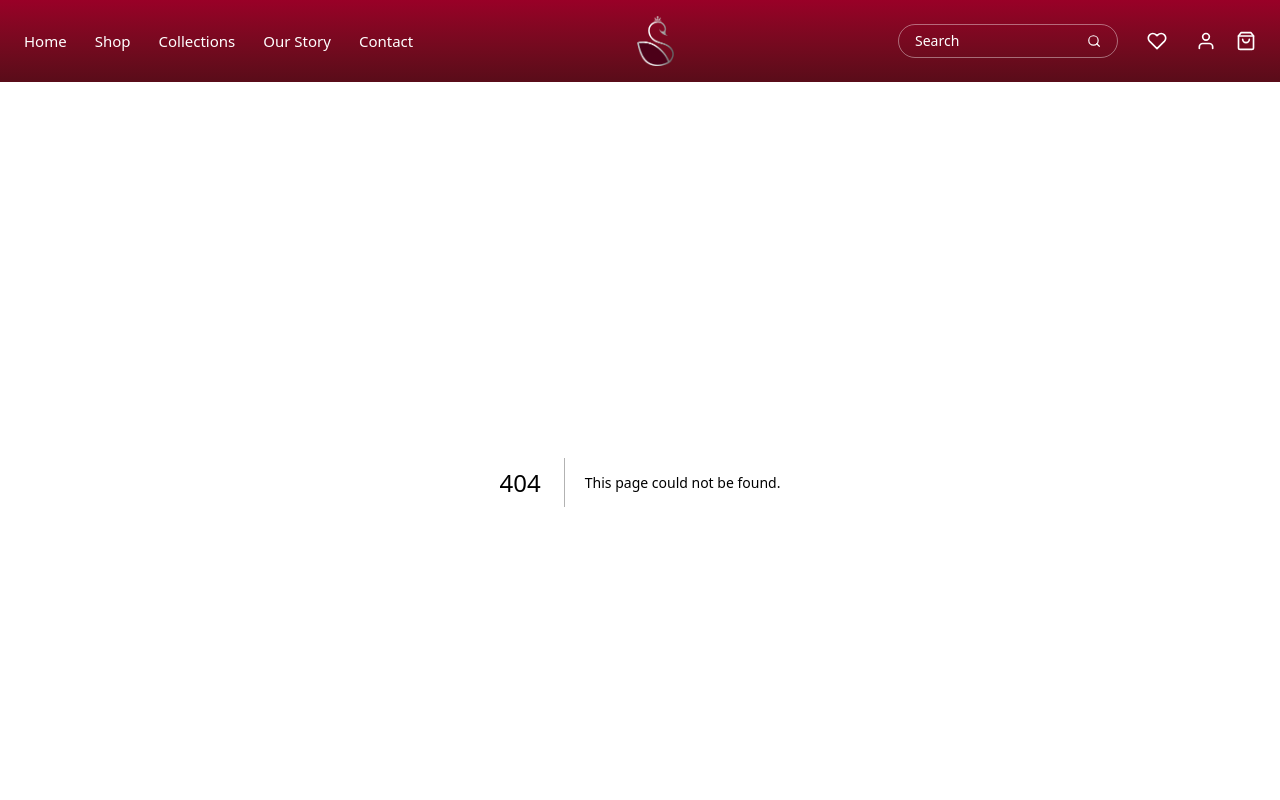
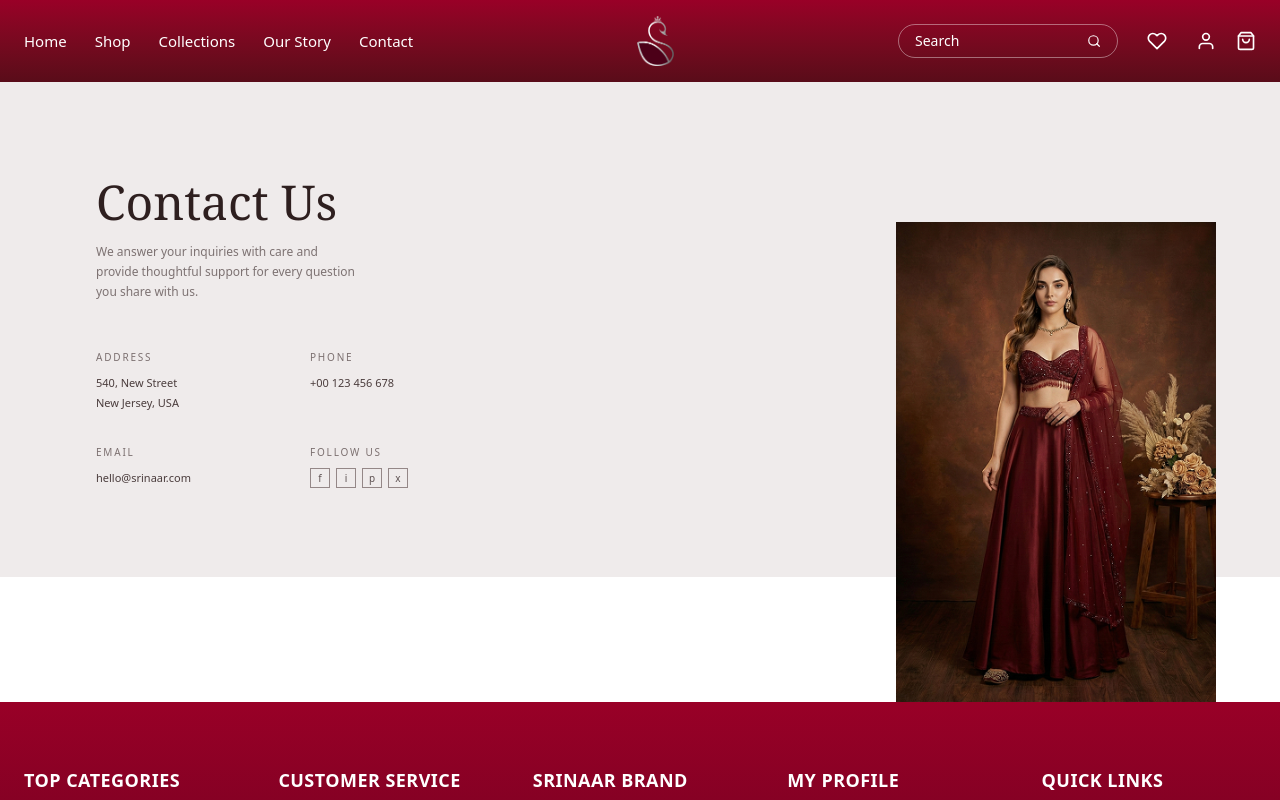
Before and after one commit to ankit4a4/Srinaar, a Next.js app: page /contact in a window 1280 px wide. Before the commit this address had no page. Shown: the top 800 px of the page. Built offline with nearby package versions, Linux system fonts and the light colour scheme.

Commit message:
letest code push

```diff
--- /dev/null
+++ b/app/contact/page.jsx
@@ -0,0 +1,12 @@
+import React from 'react'
+import ContactHero from '../../components/contact/ContectHero'
+
+const page = () => {
+  return (
+    <div>
+      <ContactHero />
+    </div>
+  )
+}
+
+export default page
--- /dev/null
+++ b/components/contact/ContectHero.jsx
@@ -0,0 +1,91 @@
+"use client";
+
+import Image from "next/image";
+import vaseImg from "../../assets/home/collection.png"; // apni vase image yaha lagani hai
+
+export default function ContactHero() {
+  return (
+    <section className="relative w-full bg-[#efebeb] overflow-hidden">
+      <div className="relative max-w-7xl mx-auto min-h-[540px] sm:min-h-[580px] lg:min-h-[620px] px-6 sm:px-10 lg:px-16">
+        {/* Left Content */}
+        <div className="pt-16 sm:pt-20 lg:pt-24 pl-0 sm:pl-4 lg:pl-8 max-w-[420px] relative z-20">
+          <h1 className="text-[34px] sm:text-[42px] lg:text-[48px] leading-none font-serif text-[#2e1f1f] mb-4">
+            Contact Us
+          </h1>
+
+          <p className="text-[11px] sm:text-xs leading-5 text-[#7d7272] max-w-[260px] mb-12">
+            We answer your inquiries with care and provide thoughtful support
+            for every question you share with us.
+          </p>
+
+          <div className="grid grid-cols-2 gap-x-10 gap-y-8 text-[#2e1f1f]">
+            <div>
+              <h3 className="text-[10px] uppercase tracking-[0.18em] text-[#7c7070] mb-2">
+                Address
+              </h3>
+              <p className="text-[11px] leading-5 text-[#4a3c3c]">
+                540, New Street
+                <br />
+                New Jersey, USA
+              </p>
+            </div>
+
+            <div>
+              <h3 className="text-[10px] uppercase tracking-[0.18em] text-[#7c7070] mb-2">
+                Phone
+              </h3>
+              <p className="text-[11px] leading-5 text-[#4a3c3c]">
+                +00 123 456 678
+              </p>
+            </div>
+
+            <div>
+              <h3 className="text-[10px] uppercase tracking-[0.18em] text-[#7c7070] mb-2">
+                Email
+              </h3>
+              <p className="text-[11px] leading-5 text-[#4a3c3c] break-all">
+                hello@srinaar.com
+              </p>
+            </div>
+
+            <div>
+              <h3 className="text-[10px] uppercase tracking-[0.18em] text-[#7c7070] mb-2">
+                Follow us
+              </h3>
+
+              <div className="flex items-center gap-1.5">
+                <span className="w-5 h-5 border border-[#948787] text-[10px] text-[#5e5252] flex items-center justify-center">
+                  f
+                </span>
+                <span className="w-5 h-5 border border-[#948787] text-[10px] text-[#5e5252] flex items-center justify-center">
+                  i
+                </span>
+                <span className="w-5 h-5 border border-[#948787] text-[10px] text-[#5e5252] flex items-center justify-center">
+                  p
+                </span>
+                <span className="w-5 h-5 border border-[#948787] text-[10px] text-[#5e5252] flex items-center justify-center">
+                  x
+                </span>
+              </div>
+            </div>
+          </div>
+        </div>
+
+        {/* Bottom white surface */}
+        <div className="absolute left-0 bottom-0 w-full h-[110px] sm:h-[125px] bg-white z-0" />
+
+        {/* Decorative image bottom absolute */}
+        <div className="absolute bottom-0 right-6 sm:right-10 lg:right-16 z-10">
+          <Image
+            src={vaseImg}
+            alt="Decorative vase"
+            width={340}
+            height={320}
+            priority
+            className="w-[180px] sm:w-[240px] lg:w-[320px] h-auto object-contain"
+          />
+        </div>
+      </div>
+    </section>
+  );
+}
--- a/components/shop/ShopProducts.jsx
+++ b/components/shop/ShopProducts.jsx
@@ -1,7 +1,7 @@
 "use client";
 
 import { useMemo, useState } from "react";
-import { FiChevronDown, FiX } from "react-icons/fi";
+import { FiChevronDown, FiHeart, FiX } from "react-icons/fi";
 import Image from "next/image";
 import Link from "next/link";
 
@@ -323,8 +323,7 @@ export default function ShopProducts() {
                       type="button"
                       onClick={() => toggleArrayValue("colors", color.value)}
                       title={color.name}
-                      className={`flex h-7 w-7 items-center justify-center rounded-full border transition ${
-                        active
+                      className={`flex h-7 w-7 items-center justify-center rounded-full border transition ${active
                           ? "border-[#8b5e3c] ring-2 ring-[#d9c1ab]"
                           : "border-gray-300"
                         }`}
@@ -367,11 +366,7 @@ export default function ShopProducts() {
           <div>
             {/* TOP BAR */}
             <div className="mb-8 flex flex-col gap-4 xl:flex-row xl:items-center xl:justify-between">
-              {/* Left Side Active Filters */}
-
-
-              {/* Right Side Sort */}
-              <div className="flex justify-between items-center gap-2">
+              <div className="flex  w-full justify-between items-center gap-2">
 
                 <div className="flex flex-wrap items-center gap-2">
                   {activeFilterChips.length > 0 ? (
@@ -446,44 +441,64 @@ export default function ShopProducts() {
                   href={`/singleproduct/${product.id}`}
                   className="group block"
                 >
-                  <div className="bg-white">
-                    {/* IMAGE */}
-                    <div className="relative aspect-[3/4] overflow-hidden bg-[#f7f2ed]">
+                  <div className="overflow-hidden rounded-[20px]">
+                    {/* Image Wrapper */}
+                    <div className="relative h-[240px] overflow-hidden rounded-[20px] bg-[#f6f1ed] sm:h-[300px] lg:h-[335px]">
                       <Image
                         src={product.image}
                         alt={product.name}
                         fill
-                        className="object-cover transition duration-500 group-hover:scale-[1.03]"
+                        className="object-cover object-top transition duration-700 ease-out group-hover:scale-[1.06]"
                       />
+
+                      {/* Soft overlay */}
+                      <div className="absolute inset-0 bg-gradient-to-t from-black/10 via-transparent to-transparent opacity-0 transition duration-500 group-hover:opacity-100"></div>
+
+
+
+                      {/* Wishlist Icon - Shows on Hover with theme color */}
+                      <button
+                        type="button"
+                        onClick={(e) => {
+                          e.preventDefault();
+                          e.stopPropagation();
+                          // Add your wishlist logic here
+                        }}
+                        className="absolute bottom-3 right-3 z-20 flex h-10 w-10 items-center justify-center rounded-full bg-white text-[#7f1026] shadow-[0_8px_25px_rgba(0,0,0,0.18)] transition-all duration-300 opacity-0 translate-y-2 group-hover:opacity-100 group-hover:translate-y-0 hover:scale-110 hover:bg-[#7f1026] hover:text-white sm:h-11 sm:w-11"
+                        style={{
+                          position: "absolute",
+                          overflow: "visible",
+                          isolation: "auto",
+                        }}
+                      >
+                        <FiHeart className="text-[18px]" />
+                      </button>
                     </div>
 
-                    {/* CONTENT */}
-                    <div className="pt-5">
-                      <h3 className="text-[13px] font-medium leading-[1.35] text-[#2a1d18]">
+                    {/* Content */}
+                    <div className="px-1 pt-4">
+                      <p className="mb-1 text-[11px] font-medium uppercase tracking-[0.2em] text-[#9a9a9a]">
+                        {product.category}
+                      </p>
+
+                      <h3 className="line-clamp-2 min-h-[48px] font-serif text-[16px] leading-[1.4] text-[#1f1f1f] transition-colors duration-300 group-hover:text-[#7f1026] sm:text-[18px]">
                         {product.name}
                       </h3>
 
-                      <p className="mt-1 text-[11px] text-[#9b9189]">
-                        {product.category}
-                      </p>
-
-                      <div className="mt-2 flex flex-wrap items-center gap-2">
-                        <span className="text-[18px] font-medium text-[#1b1b1b]">
-                          ₹ {product.price.toLocaleString("en-IN")}
+                      <div className="mt-3 flex items-end gap-2">
+                        <span className="text-[22px] font-semibold leading-none text-[#1f1f1f] sm:text-[26px]">
+                          ₹{product.price.toLocaleString("en-IN")}
                         </span>
 
-                        <span className="text-[11px] text-[#9a9a9a] line-through">
-                          MRP ₹ {product.oldPrice.toLocaleString("en-IN")}
+                        <span className="pb-[2px] text-[13px] text-[#9a9a9a] line-through">
+                          ₹{product.oldPrice.toLocaleString("en-IN")}
                         </span>
-
-                        <span
-                        style={{
-                            background : "#8c0f24"
-                        }}
-                         className="ml-1 inline-flex items-center rounded-full border border-[#8c0f24] bg-[#8c0f24] px-2 py-[3px] text-[9px] font-semibold text-white">
+                        <span className=" rounded-full bg-[#7f1026] px-3 py-1 text-[10px] font-semibold tracking-[0.15em] text-white shadow-md sm:text-[11px]">
                           {product.discount}
                         </span>
                       </div>
+
+
                     </div>
                   </div>
                 </Link>
```
Lines whose indentation alone changed are shown as unchanged.
